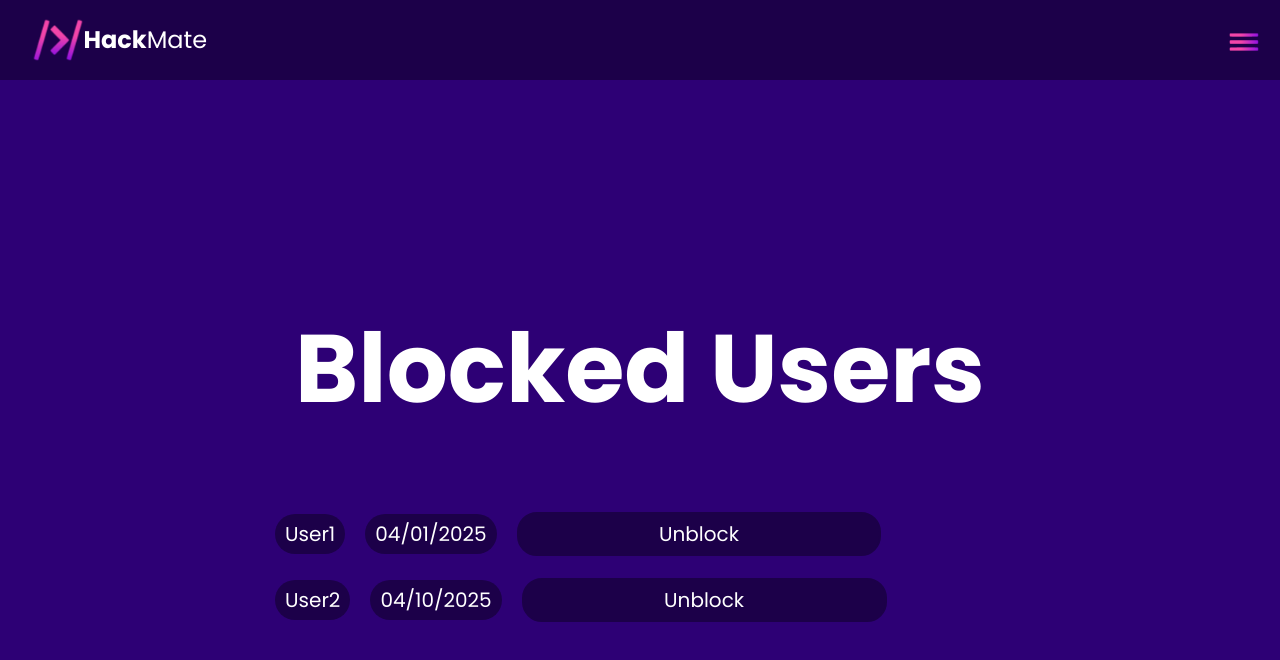
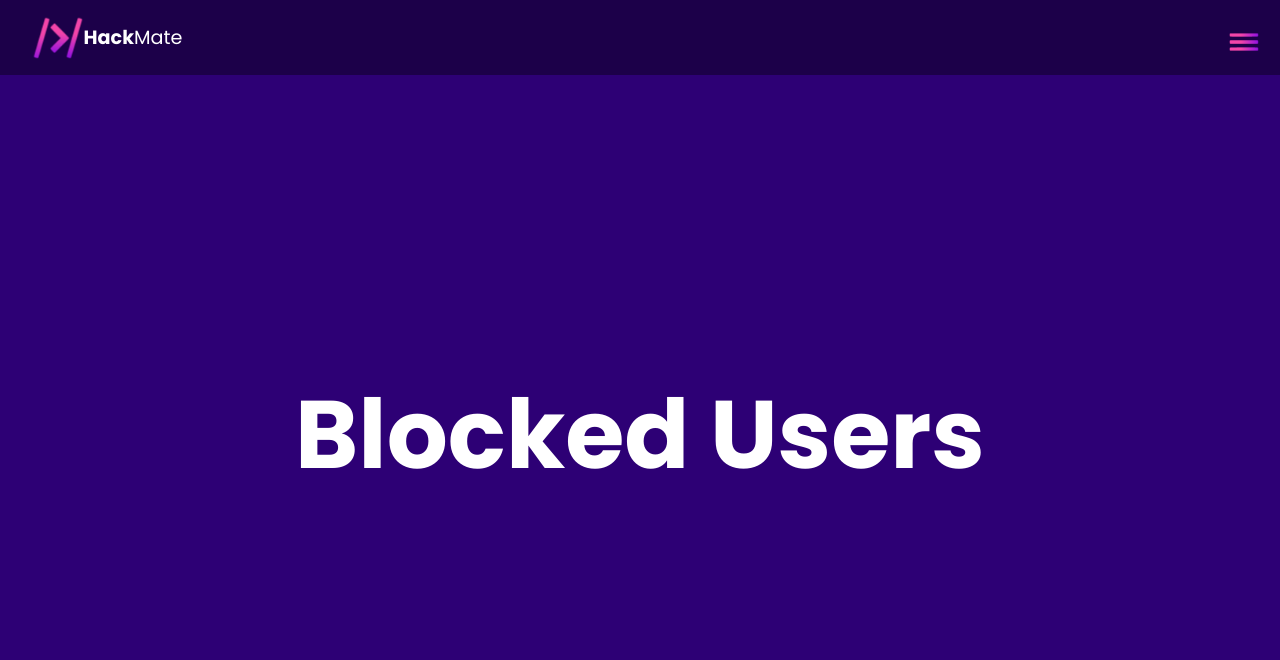
Before and after one commit to ihatepeanuts32/HackMate, a React (Vite) app in the folder frontend/: page /blockedUsers in a window 1280 px wide. Shown: the top 660 px of the page. Built offline with nearby package versions, Linux system fonts and the light colour scheme.

Commit message:
FINISHED IMPLEMENTING BLOCKED USERS. THEY CAN BE SEEN IN BLOCKED PAGE NOW WHEN YOU CLICK BLOCK

```diff
--- a/frontend/src/App.jsx
+++ b/frontend/src/App.jsx
@@ -1,6 +1,4 @@
-import { useState } from 'react'
 import { BrowserRouter as Router, Routes, Route, Navigate } from "react-router-dom"
-import Navbar from './components/Navbar';
 import Dashboard from './pages/Dashboard';
 import Login from './pages/LogIn';
 import Register from './pages/Register';
@@ -21,9 +19,11 @@ import BlockedUsers from './pages/BlockedUsers';
 import UpdateProfile from './pages/UpdateProfile';
 import AccountDetails from './pages/AccountDetails';
 import PrivacySettings from './pages/PrivacySettings';
+import { BlockedUsersProvider } from './context/BlockedUsersContext';
 
 function App() {
   return (
+    <BlockedUsersProvider>
       <Router>
         <Routes>
           <Route path="/" element={<Navigate to="/register" />} />
@@ -52,6 +52,7 @@ function App() {
           </Route>
         </Routes>
       </Router>
+    </BlockedUsersProvider>
   )
 }
 
--- a/frontend/src/components/Block.jsx
+++ b/frontend/src/components/Block.jsx
@@ -1,15 +1,28 @@
 // Vaishali - Block Function
 // Description: this code implements a block button
 
-import React, { useState } from 'react';
+import { useState, useEffect } from 'react';
+import PropTypes from 'prop-types';
 import '../styles/GroupView.css';
+import { useBlockedUsers } from '../context/BlockedUsersContext';
 
 // set as blocked or not
-const BlockButton = ({ children, className = '' })=> {
+const BlockButton = ({ children, className = '', user }) => {
   const [isBlocked, setIsBlocked] = useState(false);
+  const { blockUser, unblockUser, blockedUsers } = useBlockedUsers();
+
+  // Check if user is already blocked when component mounts
+  useEffect(() => {
+    setIsBlocked(blockedUsers.some(u => u.id === user.id));
+  }, [blockedUsers, user.id]);
 
   const handleBlock = () => {
-    setIsBlocked(prev => !prev);
+    if (isBlocked) {
+      unblockUser(user.id);
+    } else {
+      blockUser(user);
+    }
+    setIsBlocked(!isBlocked);
   };
 
   // button details
@@ -26,4 +39,12 @@ const BlockButton = ({ children, className = '' })=> {
   );
 };
 
+BlockButton.propTypes = {
+  children: PropTypes.node,
+  className: PropTypes.string,
+  user: PropTypes.shape({
+    id: PropTypes.oneOfType([PropTypes.string, PropTypes.number]).isRequired,
+  }).isRequired,
+};
+
 export default BlockButton;
--- /dev/null
+++ b/frontend/src/context/BlockedUsersContext.jsx
@@ -0,0 +1,50 @@
+import { createContext, useContext, useState, useEffect } from 'react';
+import PropTypes from 'prop-types';
+
+const BlockedUsersContext = createContext();
+
+export const BlockedUsersProvider = ({ children }) => {
+  const [blockedUsers, setBlockedUsers] = useState(() => {
+    // Initialize from localStorage if available
+    const saved = localStorage.getItem('blockedUsers');
+    return saved ? JSON.parse(saved) : [];
+  });
+
+  // Save to localStorage whenever blockedUsers changes
+  useEffect(() => {
+    localStorage.setItem('blockedUsers', JSON.stringify(blockedUsers));
+  }, [blockedUsers]);
+
+  const blockUser = (user) => {
+    setBlockedUsers(prev => {
+      // Check if user is already blocked
+      if (prev.some(u => u.id === user.id)) {
+        return prev;
+      }
+      // Add user with current date
+      return [...prev, { ...user, date: new Date().toLocaleDateString() }];
+    });
+  };
+
+  const unblockUser = (userId) => {
+    setBlockedUsers(prev => prev.filter(user => user.id !== userId));
+  };
+
+  return (
+    <BlockedUsersContext.Provider value={{ blockedUsers, blockUser, unblockUser }}>
+      {children}
+    </BlockedUsersContext.Provider>
+  );
+};
+
+BlockedUsersProvider.propTypes = {
+  children: PropTypes.node.isRequired,
+};
+
+export const useBlockedUsers = () => {
+  const context = useContext(BlockedUsersContext);
+  if (!context) {
+    throw new Error('useBlockedUsers must be used within a BlockedUsersProvider');
+  }
+  return context;
+};
--- a/frontend/src/pages/BlockedUsers.jsx
+++ b/frontend/src/pages/BlockedUsers.jsx
@@ -1,28 +1,16 @@
-import React, { useState } from 'react';
+import { useBlockedUsers } from '../context/BlockedUsersContext';
 
 //Hrishikesh Srirangam
 
 function BlockedUsers() {
-    const [rows, setRows] = useState([
-        { user: 'User1', date: '04/01/2025' },
-        { user: 'User2', date: '04/10/2025' },
-    ]);
-
-    const addRow = () => {
-        const userNumber = rows.length + 1;
-        setRows([...rows, { user: `User${userNumber}`, date: 'MM/DD/YYYY' }]);
-    };
-
-    const removeRow = (index) => {
-        setRows(rows.filter((_, i) => i !== index));
-    };
+    const { blockedUsers, unblockUser } = useBlockedUsers();
 
     return (
         <div>
             <h1 style={{ color: "white" }}>Blocked Users</h1>
-            {rows.map((row, index) => (
+            {blockedUsers.map((user) => (
                 <div
-                    key={index}
+                    key={user.id}
                     style={{
                         display: 'flex',
                         gap: '20px',
@@ -37,7 +25,7 @@ function BlockedUsers() {
                         backgroundColor: '#1C0049',
                         color: 'white',
                         padding: '5px 10px',
-                    }}>{row.user}</span>
+                    }}>{user.name}</span>
 
                     <span style={{
                         fontSize: 20,
@@ -46,7 +34,7 @@ function BlockedUsers() {
                         backgroundColor: '#1C0049',
                         color: 'white',
                         padding: '5px 10px',
-                    }}>{row.date}</span>
+                    }}>{user.date}</span>
 
                     <button style={{
                             fontSize: 20,
@@ -55,21 +43,12 @@ function BlockedUsers() {
                             color: 'white',
                             padding: '5px 10px',
                         }}
-                        onClick={() => removeRow(index)}
+                        onClick={() => unblockUser(user.id)}
                     >
                         Unblock
                     </button>
                 </div>
             ))}
-
-            {/* <button style={{
-                fontSize: 20,
-                borderColor: '#1C0049',
-                backgroundColor: '#1C0049',
-                color: 'white',
-                padding: '5px 10px',
-            }}
-                onClick={addRow}>Add Row</button> */}
         </div>
     );
 }
--- a/frontend/src/pages/ProfileView.jsx
+++ b/frontend/src/pages/ProfileView.jsx
@@ -1,4 +1,3 @@
-import React from 'react';
 import { useLocation, useParams } from 'react-router-dom';
 import '../styles/GroupView.css';
 import exampleBanner from '../assets/examplebanner.jpg';
@@ -40,7 +39,7 @@ const ProfileView = () => {
                             <img src={planeIcon} alt="message" />
                             Chat
                         </button>
-                        <BlockButton className = 'btn-chat'>
+                        <BlockButton className='btn-chat' user={user}>
                             <img src={blockIcon} alt="block"/>
                         </BlockButton>
                     </div>
```
Lines whose indentation alone changed are shown as unchanged.
